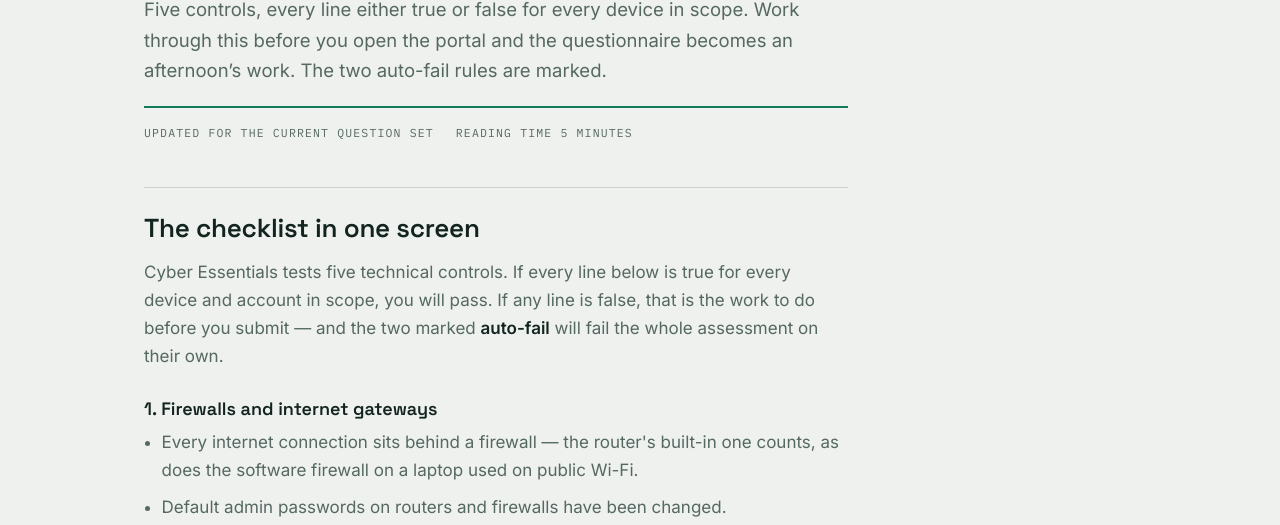
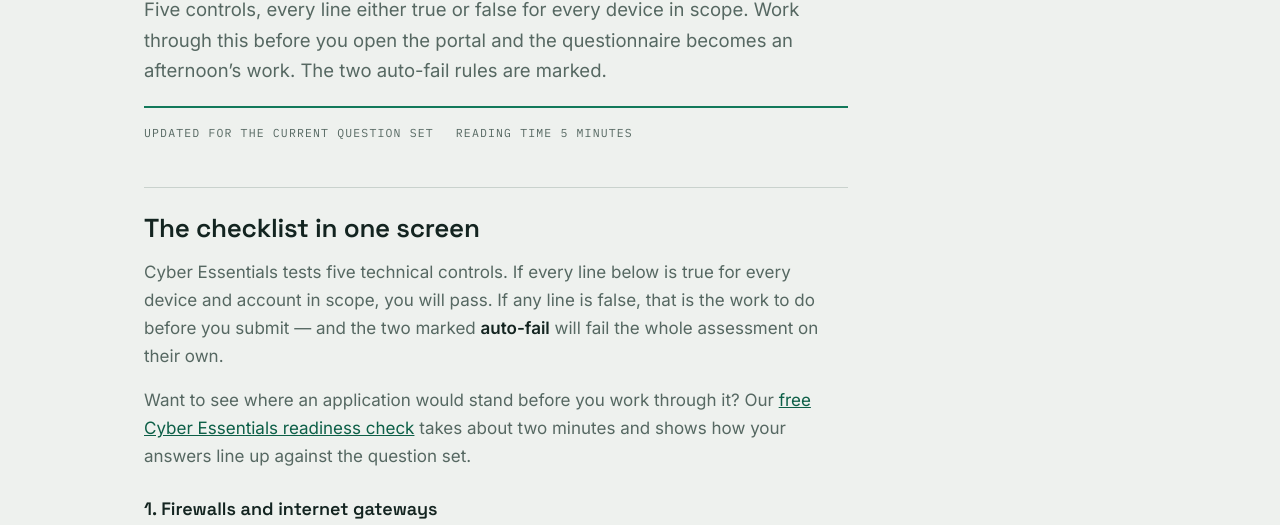
Before and after one commit to Chadhauser/passcyber-site, a plain HTML site: page guides/cyber-essentials-checklist.html in a window 1280 px wide. Shown: the part 231-756 px from the top of the page. Drawn offline with Linux system fonts and the light colour scheme.

Commit message:
Checklist guide: add readiness check link in first screen

```diff
--- a/guides/cyber-essentials-checklist.html
+++ b/guides/cyber-essentials-checklist.html
@@ -56,6 +56,8 @@
 
 <h2>The checklist in one screen</h2>
 <p>Cyber Essentials tests five technical controls. If every line below is true for every device and account in scope, you will pass. If any line is false, that is the work to do before you submit — and the two marked <strong>auto-fail</strong> will fail the whole assessment on their own.</p>
+
+<p>Want to see where an application would stand before you work through it? Our <a href="/check">free Cyber Essentials readiness check</a> takes about two minutes and shows how your answers line up against the question set.</p>
 
 <h3>1. Firewalls and internet gateways</h3>
 <ul>
```
